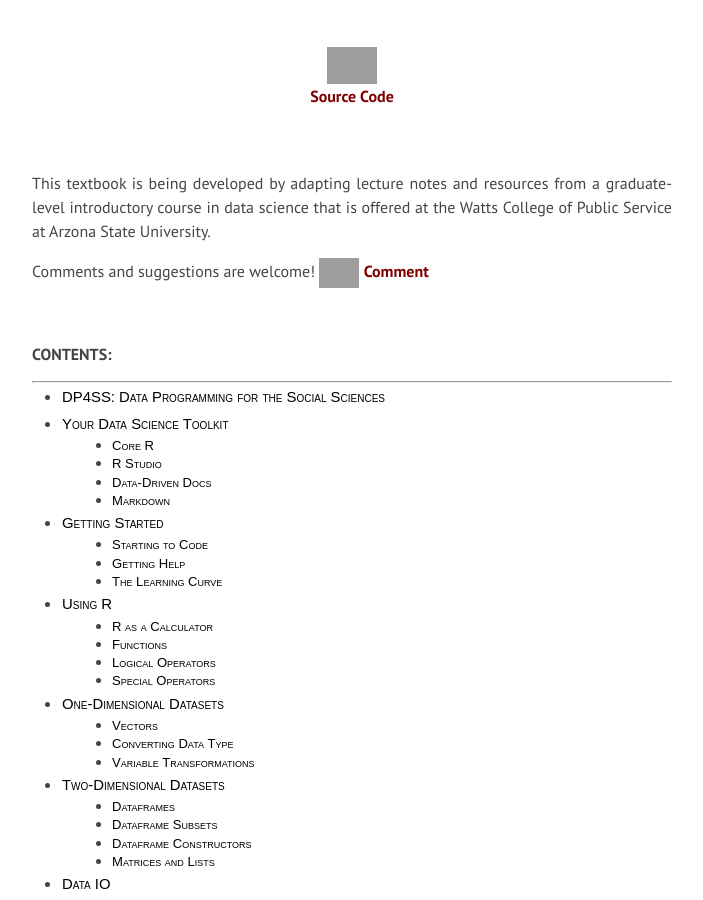
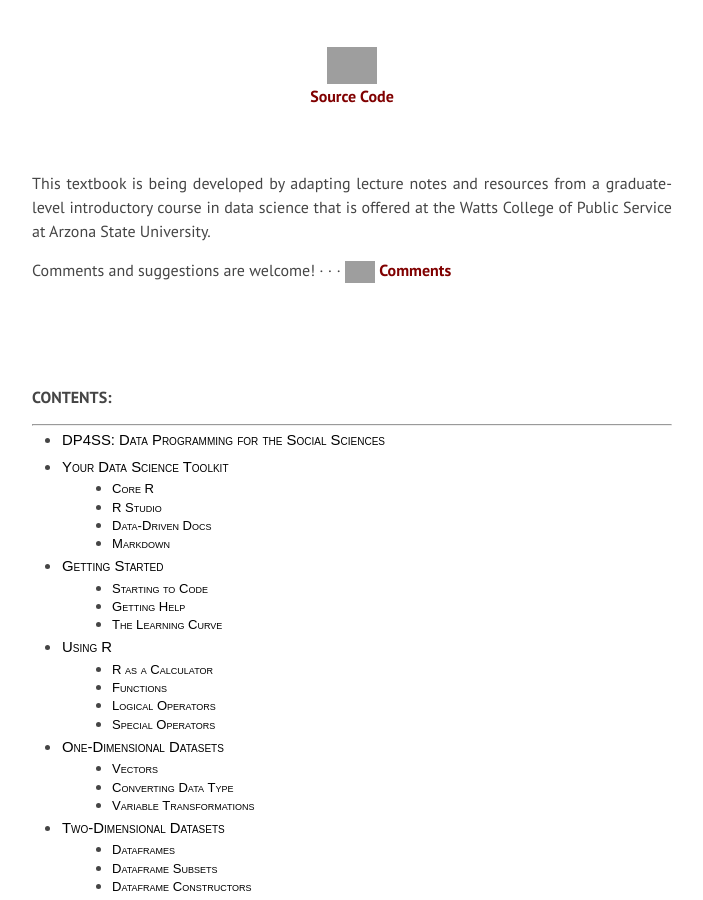
Before and after one commit to DS4PS/ds4ps.github.io, a Jekyll site: the page built from dp4ss.md, in a window 1280 px wide and 900 px high, scrolled down 1037 px. Shown: the whole window, without its empty margins (288-991 px from the left). Built offline with Jekyll 4.4.1, drawn with Linux system fonts in a browser that asks for light colours; nearby versions of some CDN libraries; library files that are not in the unit come from our copies; grey boxes are pictures that could not be loaded.

Commit message:
Update dp4ss.md

```diff
--- a/dp4ss.md
+++ b/dp4ss.md
@@ -58,11 +58,13 @@ Source Code</a>
 
 This textbook is being developed by adapting lecture notes and resources from a graduate-level introductory course in data science that is offered at the Watts College of Public Service at Arzona State University.
 
-Comments and suggestions are welcome!    <a rel="license" href="https://github.com/DS4PS/dp4ss-textbook/issues/new">
-<img src="https://image.flaticon.com/icons/png/512/813/813419.png" alt="new issue" style="width:40px;"></a> [Comment](https://github.com/DS4PS/dp4ss-textbook/issues/new)
+Comments and suggestions are welcome!    ·  ·  ·   <a rel="license" href="https://github.com/DS4PS/dp4ss-textbook/issues/new">
+<img src="https://image.flaticon.com/icons/png/512/813/813419.png" alt="new issue" style="width:30px;"></a> [Comments](https://github.com/DS4PS/dp4ss-textbook/issues/new)
 
 
 
+<br>
+<br>
 <br>
 
 
```
